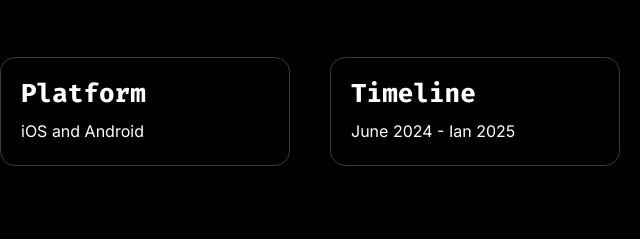
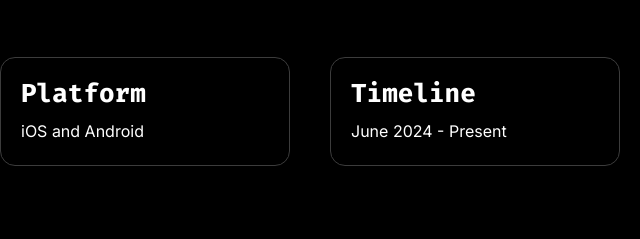
Before and after one commit to adelinamiron/adelinamiron.github.io, a plain HTML site: page projects/cleverspend.html in a window 1280 px wide. Shown: the part 903-1142 px from the top of the page, 0-640 px from the left. Drawn offline with nearby package versions, Linux system fonts and the light colour scheme.

Commit message:
update cv + clever spend timeline

```diff
--- a/projects/cleverspend.html
+++ b/projects/cleverspend.html
@@ -98,7 +98,7 @@
             <div class="location-item">
               <div class="location-video">
                 <p class="subtitle-1">Timeline</p>
-                <p class="body-text">June 2024 - Ian 2025</p>
+                <p class="body-text">June 2024 - Present</p>
               </div>
             </div>
             <div class="location-item">
```
Also changed, not shown: 1 other file. Lines whose indentation alone changed are shown as unchanged.
